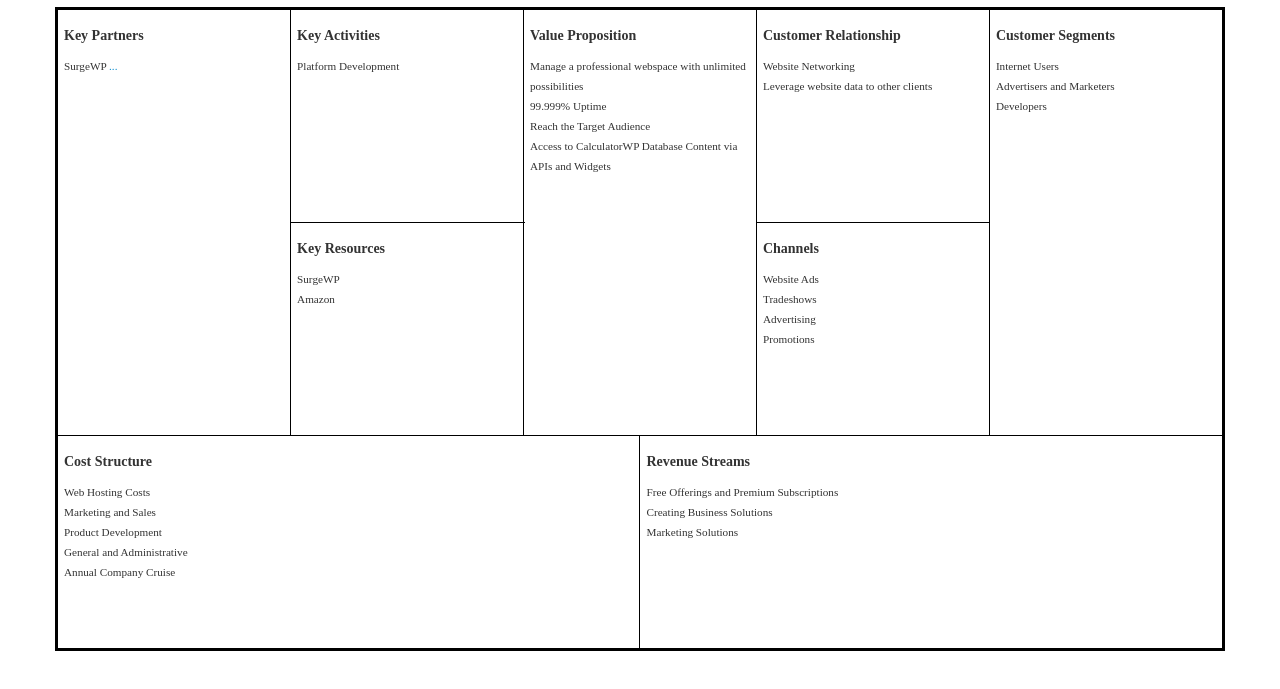
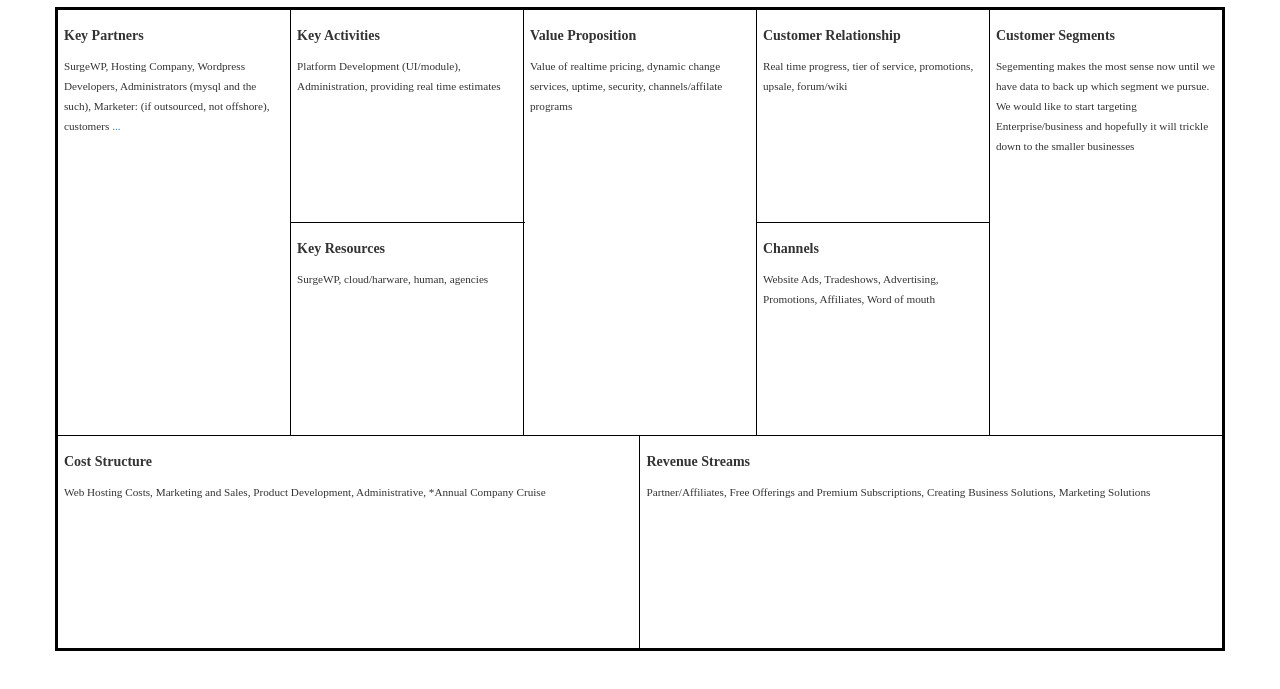
Before and after one commit to trevynmace/CalculatorBusinessModelCanvas, a plain HTML site: page index.html in a window 1280 px wide. Shown: the part 53-742 px from the top of the page. Drawn offline with Linux system fonts and the light colour scheme; a web font is replaced by a local one.

Commit message:
Initial Change

```diff
--- a/index.html
+++ b/index.html
@@ -19,7 +19,7 @@
         <tr>
           <td colspan="2" rowspan="2">
             <h4>Key Partners</h4>
-            <p>SurgeWP
+            <p>SurgeWP, Hosting Company, Wordpress Developers, Administrators (mysql and the such), Marketer: (if outsourced, not offshore), customers
             <a class=""
               data-original-title="More details"
               data-content="And here's some amazing content. It's very engaging. right?"
@@ -29,61 +29,39 @@
           </td>
           <td colspan="2">
             <h4>Key Activities</h4>
-            <p>Platform Development</p>
+            <p>Platform Development (UI/module), Administration, providing real time estimates</p>
           </td>
           <td colspan="2" rowspan="2">
             <h4>Value Proposition</h4>
-            <p>Manage a professional webspace with unlimited possibilities<br>
-				99.999% Uptime<br>
-				Reach the Target Audience<br>
-				Access to CalculatorWP Database Content via APIs and Widgets</p>
+            <p>Value of realtime pricing, dynamic change services, uptime, security, channels/affilate programs</p>
           </td>
           <td colspan="2">
             <h4>Customer Relationship</h4>
-            <p>Website Networking<br>
-				Leverage website data to other clients<br>
-				</p>
+            <p>Real time progress, tier of service, promotions, upsale, forum/wiki</p>
           </td>
           <td colspan="2" rowspan="2">
             <h4>Customer Segments</h4>
-            <p>Internet Users<br>
-				Advertisers and Marketers<br>
-				Developers</p>
+            <p>Segementing makes the most sense now until we have data to back up which segment we pursue. We would like to start targeting Enterprise/business and hopefully it will trickle down to the smaller businesses</p>
           </td>
         </tr>
         <tr>
           <td colspan="2">
             <h4>Key Resources</h4>
-            <p>SurgeWP<br>
-			Amazon<br>
-
-			</p>
+            <p>SurgeWP, cloud/harware, human, agencies</p>
           </td>
           <td colspan="2">
             <h4>Channels</h4>
-            <p>Website Ads<br>
-			Tradeshows<br>
-			Advertising<br>
-			Promotions<br>
-
-			</p>
+            <p>Website Ads, Tradeshows, Advertising, Promotions, Affiliates, Word of mouth</p>
           </td>
         </tr>
         <tr>
           <td colspan="5">
             <h4>Cost Structure</h4>
-            <p>Web Hosting Costs<br>
-				Marketing and Sales<br>
-				Product Development<br>
-				General and Administrative<br>
-				Annual Company Cruise<br>
-			</p>
+            <p>Web Hosting Costs, Marketing and Sales, Product Development, Administrative, *Annual Company Cruise</p>
           </td>
           <td colspan="5">
             <h4>Revenue Streams</h4>
-            <p>Free Offerings and Premium Subscriptions<br>
-				Creating Business Solutions<br>
-				Marketing Solutions</p>
+            <p>Partner/Affiliates, Free Offerings and Premium Subscriptions, Creating Business Solutions, Marketing Solutions</p>
           </td>
         </tr>
       </table>
```
